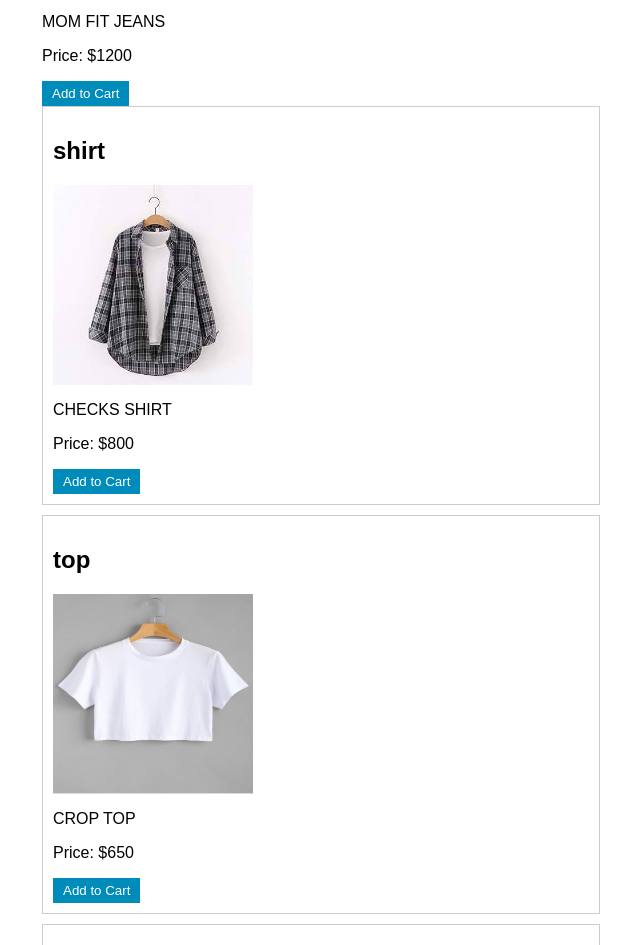
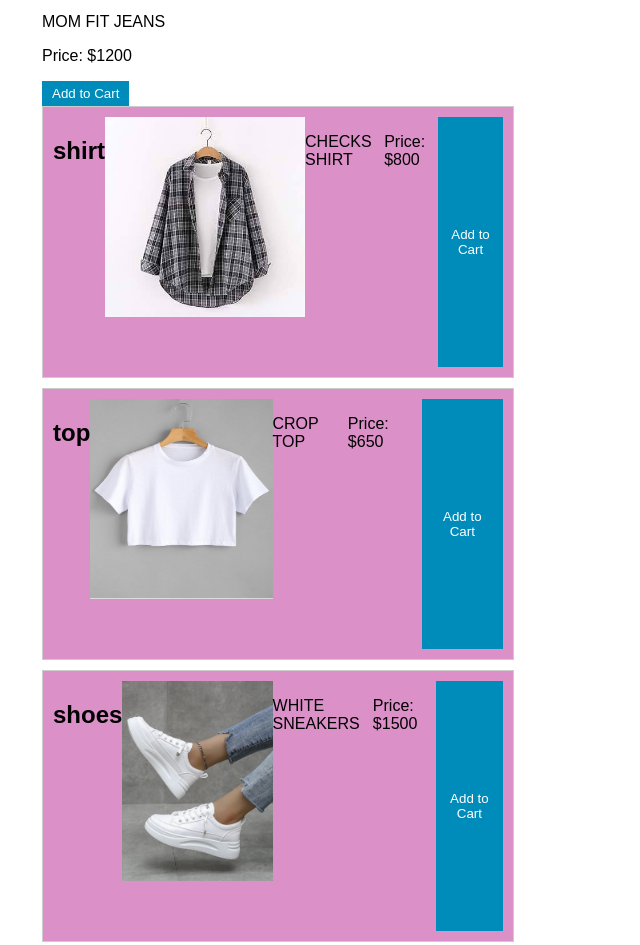
Before and after one commit to Shivani-6610/Shivani-6610, a plain HTML site: page index.html in a window 1280 px wide. Shown: the part 753-1698 px from the top of the page, without its empty margins (9-649 px from the left). Drawn offline with Linux system fonts and the light colour scheme.

Commit message:
Update styles.css

```diff
--- a/styles.css
+++ b/styles.css
@@ -1,6 +1,17 @@
 body {
     font-family: Arial, sans-serif;
     margin: 20px;
+}
+.product {
+    display:grid;
+    grid-template-rows:auto auto auto;
+    grid-template-columns:auto auto auto;
+}
+.product{
+    display:flex;
+    height:250px;
+    width:450px;
+    background-color:rgb(220,144,200);
 }
 
 .products, .cart {
```
